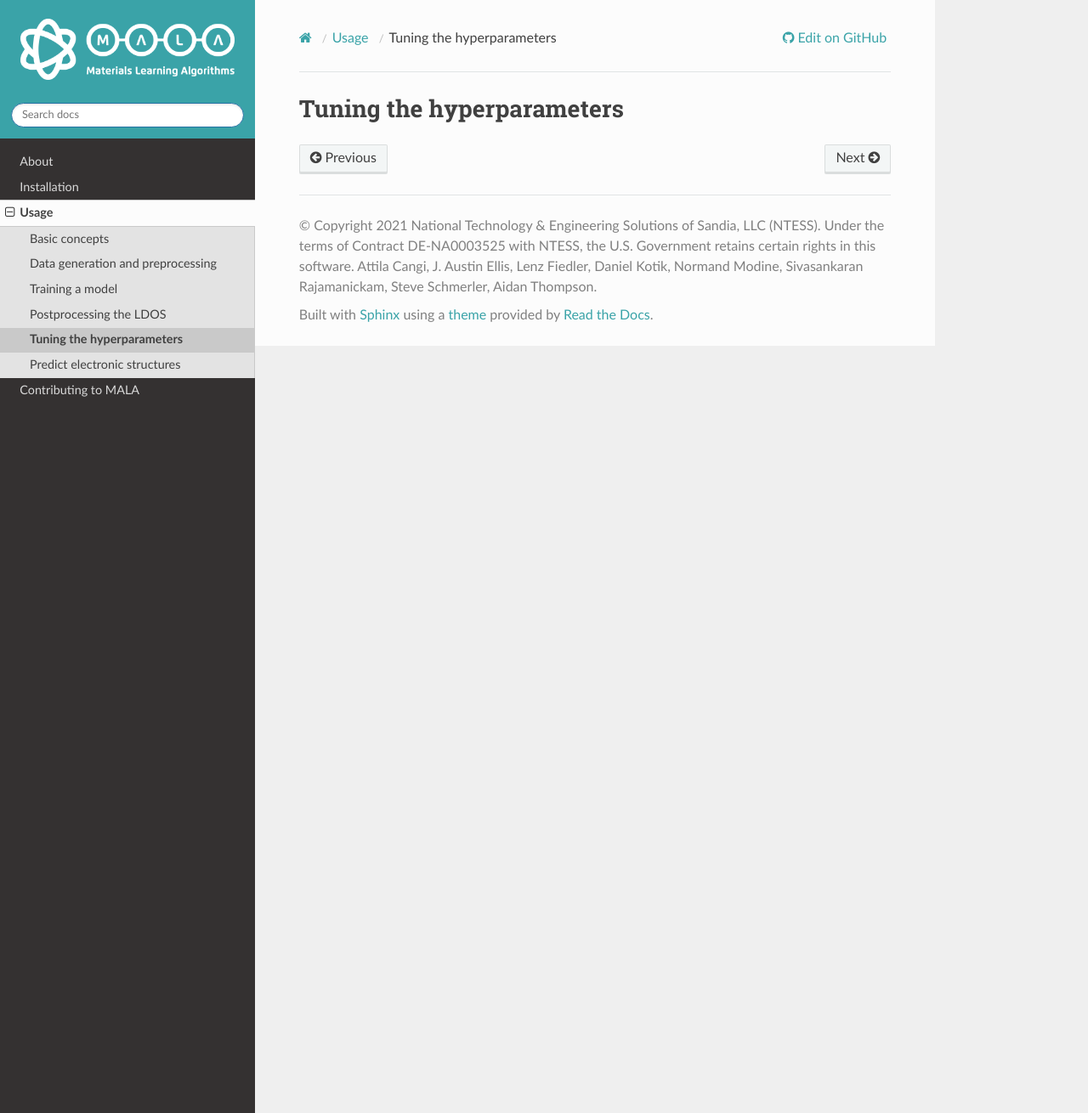
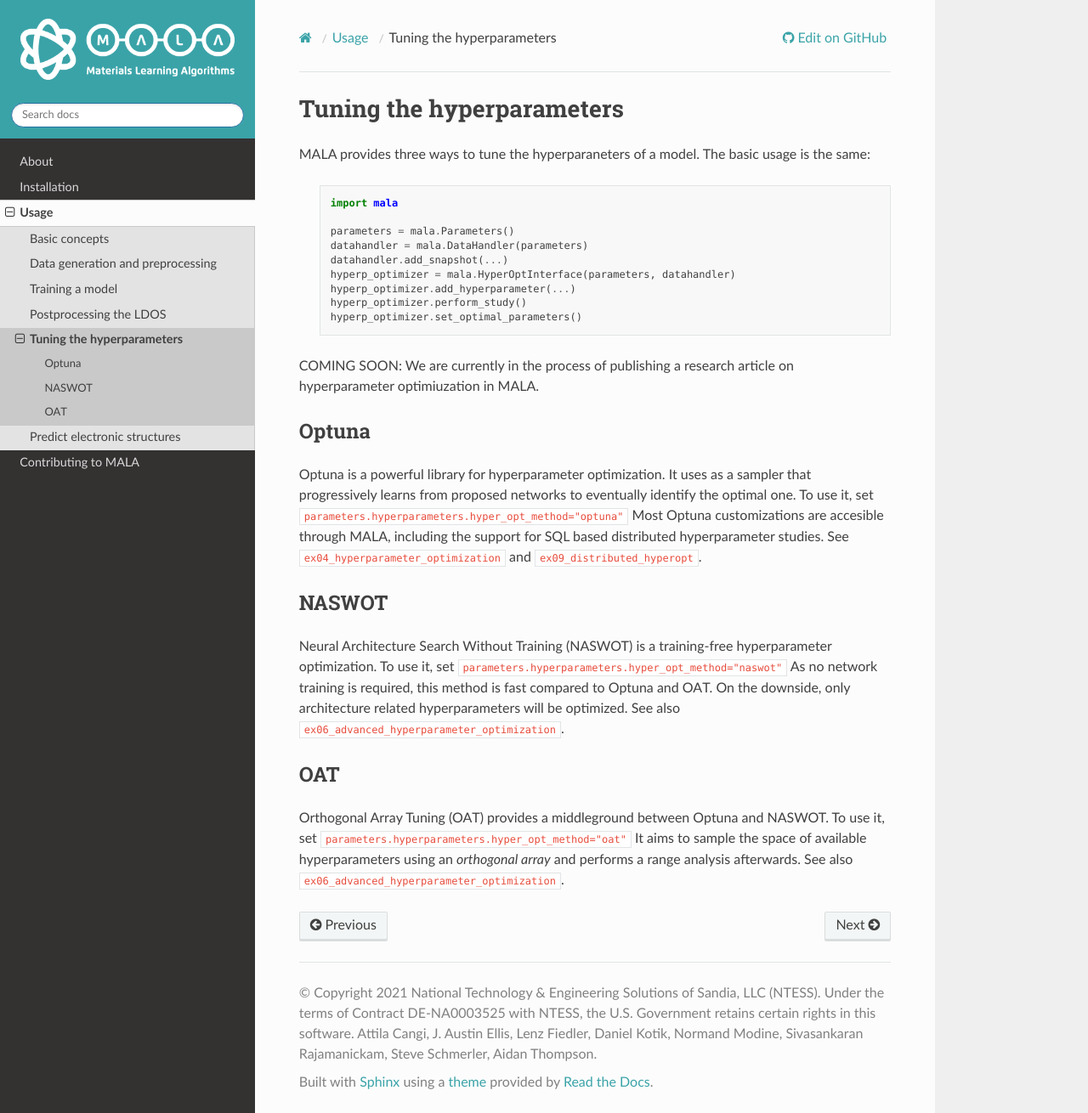
Before and after one commit to mala-project/mala, a Sphinx documentation site: the page built from docs/source/usage/hyperparameters.rst, in a window 1280 px wide and 1310 px high. Shown: the whole window at 85% size. Built offline with Sphinx 7.4.7 and the Read the Docs theme 2.0.0, drawn with Linux system fonts in a browser that asks for light colours; pages that are not in the unit, such as notebooks, are missing from menus; the version number could not be read and is left out.

Commit message:
Added last information to usage/

```diff
--- a/docs/source/usage/hyperparameters.rst
+++ b/docs/source/usage/hyperparameters.rst
@@ -1,2 +1,52 @@
 Tuning the hyperparameters
 ==========================
+
+MALA provides three ways to tune the hyperparaneters of a model.
+The basic usage is the same:
+
+      .. code-block:: python
+
+          import mala
+
+          parameters = mala.Parameters()
+          datahandler = mala.DataHandler(parameters)
+          datahandler.add_snapshot(...)
+          hyperp_optimizer = mala.HyperOptInterface(parameters, datahandler)
+          hyperp_optimizer.add_hyperparameter(...)
+          hyperp_optimizer.perform_study()
+          hyperp_optimizer.set_optimal_parameters()
+
+
+COMING SOON: We are currently in the process of publishing a research article
+on hyperparameter optimiuzation in MALA.
+
+Optuna
+*******
+
+Optuna is a powerful library for hyperparameter optimization. It uses as
+a sampler that progressively learns from proposed networks to eventually
+identify the optimal one.
+To use it, set ``parameters.hyperparameters.hyper_opt_method="optuna"``
+Most Optuna customizations are accesible through MALA, including the support
+for SQL based distributed hyperparameter studies. See ``ex04_hyperparameter_optimization``
+and ``ex09_distributed_hyperopt``.
+
+NASWOT
+******
+
+Neural Architecture Search Without Training (NASWOT) is a
+training-free hyperparameter optimization.
+To use it, set ``parameters.hyperparameters.hyper_opt_method="naswot"``
+As no network training is required, this method is fast compared to Optuna
+and OAT. On the downside, only architecture related hyperparameters will
+be optimized. See also ``ex06_advanced_hyperparameter_optimization``.
+
+OAT
+***
+
+Orthogonal Array Tuning (OAT) provides a middleground between Optuna and
+NASWOT.
+To use it, set ``parameters.hyperparameters.hyper_opt_method="oat"``
+It aims to sample the space of available hyperparameters using an
+*orthogonal array* and performs a range analysis afterwards.
+See also ``ex06_advanced_hyperparameter_optimization``.
```
Also changed, not shown: docs/source/usage/predictions.rst (+36 -0 lines), 1 other file.
